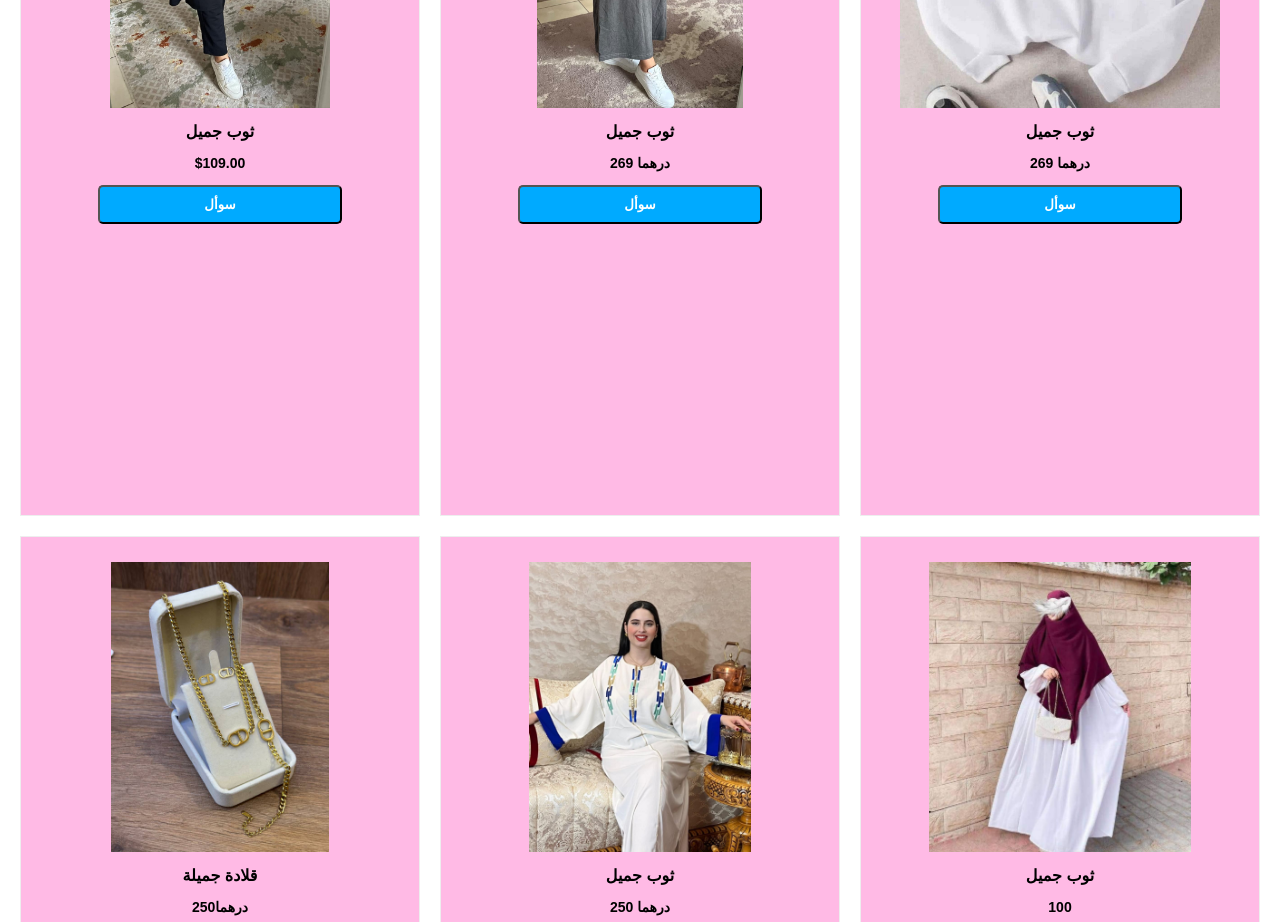
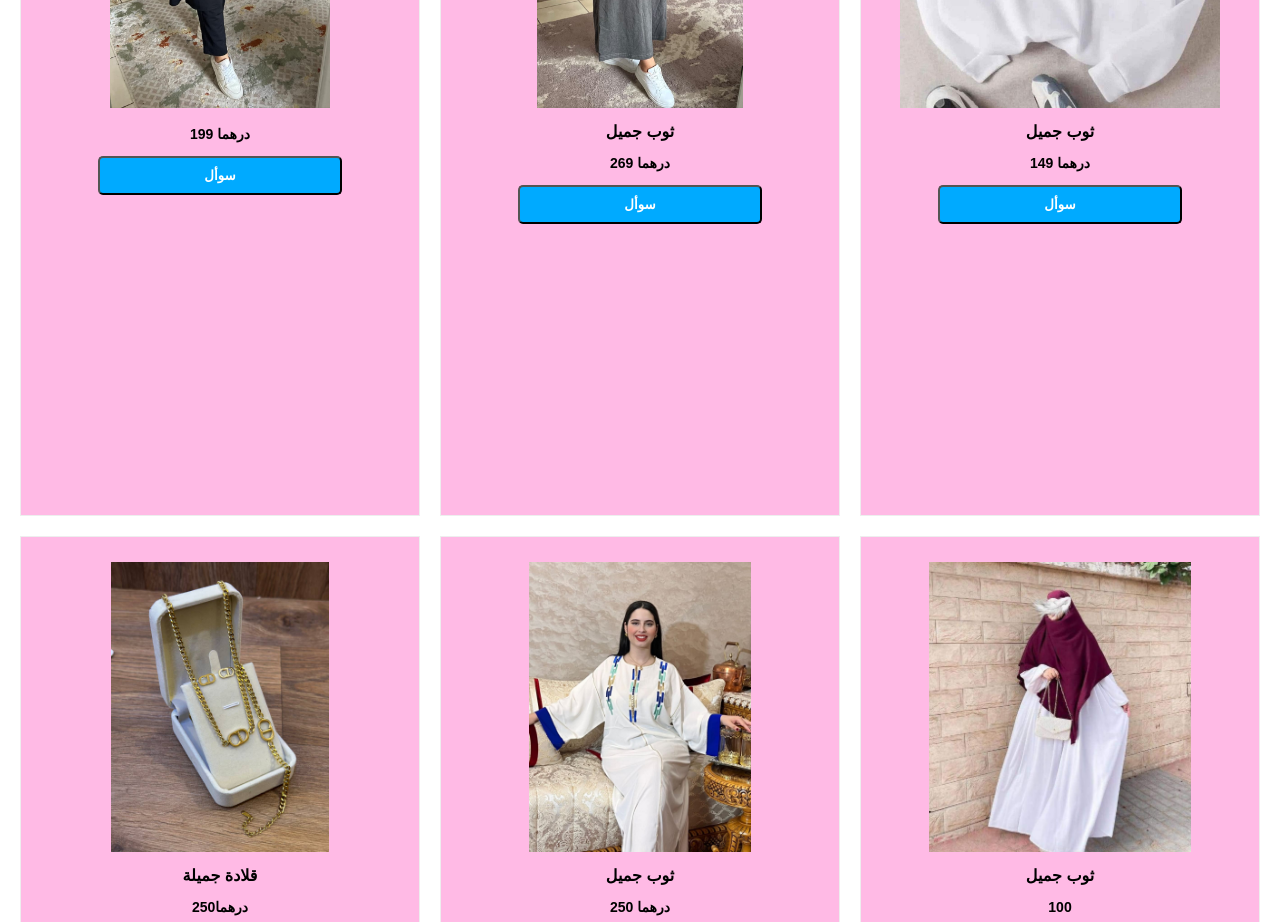
Before and after one commit to mrsholah/Fadwa-shop, a plain HTML site: page index.html in a window 1280 px wide. Shown: the part 1820-2742 px from the top of the page. Drawn offline with Linux system fonts and the light colour scheme.

Commit message:
Update index.html

```diff
--- a/index.html
+++ b/index.html
@@ -30,8 +30,7 @@
         <div class="product-grid">
             <div class="product">
                 <a href="picture1.html"><img src="baju2.jpg" alt="Sport Watch"></a>
-                <h4>ثوب جميل</h4>
-                <p class="price">$109.00</p>
+                <p class="price">199 درهما</p>
                <a href="https://wa.me/212617144207?text=مرحبًا%20لقد%20رأيت%20موقع%20الويب%20الخاص%20بك%20وكنت%20مهتمًا%20بالترويج%20لمنتجك.%20هل%20هذا%20المنتج%20لايزال%20متوفرا؟%20https://mrsholah.github.io/Fadwa-shop/picture1.html"><button>سوأل</button></a>
             </div>
             <div class="product">
@@ -43,7 +42,7 @@
             <div class="product">
                 <a href="picture3.html"><img src="baju4.jpg" alt="Red Formal Watch"></a>
                 <h4>ثوب جميل</h4>
-                <p class="price">269 درهما</p>
+                <p class="price">149 درهما</p>
                 <a href="https://wa.me/212617144207?text=مرحبًا%20لقد%20رأيت%20موقع%20الويب%20الخاص%20بك%20وكنت%20مهتمًا%20بالترويج%20لمنتجك.%20هل%20هذا%20المنتج%20لايزال%20متوفرا؟%20https://mrsholah.github.io/Fadwa-shop/picture3.html"><button>سوأل</button></a>
             </div>
             <div class="product">
```
